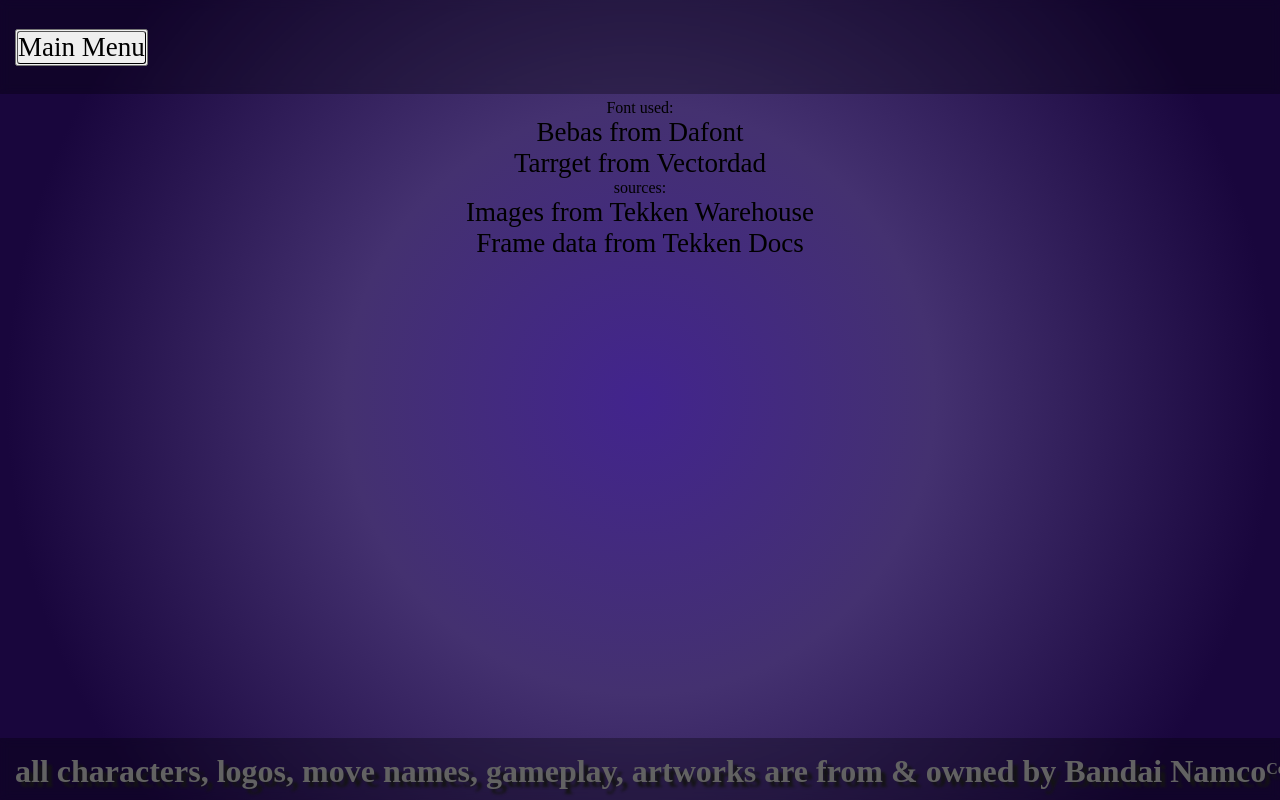
After one commit to TeeGOD/TagFrame, a Django app: page /credit/ in a window 1280 px wide. The commit adds this page. Run offline with Django 5.2, Linux system fonts and the light colour scheme.

Commit message:
clean up of files, added credit page

```diff
--- a/main/static/style/style.css
+++ b/main/static/style/style.css
@@ -21,6 +21,21 @@ header{
     align-items:center;
     justify-content: space-between;
     height: 5vw;
+    padding: 15px;
+    background-color: rgba(0, 0, 0, 0.3);
+    backdrop-filter: blur(5px);
+}
+
+footer{
+    display: flex;
+    position:fixed;
+    bottom: 0;
+    width: 100%;
+    flex-wrap: wrap;
+    flex-direction: column;
+    align-items:center;
+    justify-content: space-around;
+    height: 2.5vw;
     padding: 15px;
     background-color: rgba(0, 0, 0, 0.3);
     backdrop-filter: blur(5px);
@@ -85,6 +100,27 @@ a{
     font-size: 27px;
 }
 
+.a_credit{
+border: none;
+border-radius: 0;
+color: buttontext;
+background-color: transparent;
+text-decoration: none;
+}
+
+.a_credit:hover{
+    font-size: 30px;
+    color: #c0c0c0;
+}
+
+#div_credit{
+    display: flex;
+    flex-direction: column;
+    padding: 5px;
+    align-items: center;
+    text-align: center;
+}
+
 /*this is for Character Move List directly*/
 
 @font-face {
@@ -95,14 +131,14 @@ a{
     src: url(../tarrgetchrome.ttf)
 }
 
-/* h1{
+h1, h2, h3, h4{
     font-family: bebas;
     display: flex;
     width: fit-content;
     height: fit-content;
-    color: white;
-    text-shadow: 1px 1px 2px #141414;
-} */
+    color: #626262;
+    text-shadow: 5px 5px 3px #141414;
+}
 
 #char_cr{
     display: flex;
--- /dev/null
+++ b/main/templates/credit.html
@@ -0,0 +1,44 @@
+<!DOCTYPE html>
+{% load static %}
+<html lang="en">
+    <link rel="preload" rel="stylesheet" href="{% static '\style\style.css' %}">
+    <link rel="shortcut icon" type="image/png" href="{% static 'favicon.svg' %}">
+<head>
+    <meta charset="UTF-8">
+    <meta name="viewport" content="width=device-width, initial-scale=1.0">
+    <title>TagFrame</title>
+</head>
+<html>
+    <link rel="stylesheet" href="{% static '\style\style.css' %}">
+    <link rel="shortcut icon" type="image/png" href="{% static 'favicon.svg' %}" >
+<head>
+    <title>Credit page</title>
+</head>
+<header>
+    <button class="character_btn"><a href={%url 'home' %}> Main Menu</a></div>
+</header>
+<body>
+   <div id="div_credit">
+       <div>
+           <p>
+               Font used:<br>
+               <a class="a_credit" href="https://www.dafont.com/fr/bebas.font">Bebas from Dafont</a><br>
+               <a class="a_credit" href="https://vectordad.com/fonts/tekken/">Tarrget from Vectordad</a><br>
+            </p>
+        </div>
+
+        <div>
+            <p>
+                sources: <br>
+                <a class="a_credit" href="https://tekkenwarehouse.com/tekkentag2/">Images from Tekken Warehouse</a><br>
+                <a class="a_credit" href="https://tekkendocs.com/tag2/">Frame data from Tekken Docs</a><br>
+            </p>
+        </div>
+    </div>
+
+<footer>
+    <h1> all characters, logos, move names, gameplay, artworks are from & owned by Bandai Namco</h1>
+    <h4>Copyright © Bandai Namco Holdings Inc. All rights reserved.</h4>
+</footer>
+</body>
+</html>
--- a/main/urls.py
+++ b/main/urls.py
@@ -5,4 +5,5 @@ from . import views
 urlpatterns = [
     path('', views.home, name='home'),
     path('character/', views.character, name='character'),
+    path('credit/', views.credit, name='credit'),
 ]
--- a/main/views.py
+++ b/main/views.py
@@ -101,4 +101,8 @@ def character(request):
             "move_name": move.move_name
         })
 
-    return render(request, "character.html", {"moves_list": moves_list, "character_list": character_list, "character_name": character.replace("_", " "),})
+    return render(request, "character.html", {"moves_list": moves_list, "character_list": character_list, "character_name": character.replace("_", " "), "character_raw": character,})
+
+
+def credit(request):
+    return render(request, "credit.html")
```
Also changed, not shown: main/templates/character.html (+8 -6 lines), main/templates/home.html (+8 -10 lines), main/static/favicon.ico (deleted), main/static/images/ig_render/cr/cr_ancient_ogre.png (renamed from main/static/images/ig_render/cr/cr_ancientogre.png), main/static/images/ig_render/cr/cr_devil_jin.png (renamed from main/static/images/ig_render/cr/cr_deviljin.png), main/static/images/ig_render/cr/cr_dr_b.png (renamed from main/static/images/ig_render/cr/cr_drbosconovitch.png), main/static/images/ig_render/cr/cr_forest_law.png (renamed from main/static/images/ig_render/cr/cr_forestlaw.png), main/static/images/ig_render/cr/cr_marshall_law.png (renamed from main/static/images/ig_render/cr/cr_law.png), main/static/images/ig_render/cr/cr_nina_williams.png (renamed from main/static/images/ig_render/cr/cr_nina.png), main/static/images/ig_render/cr/cr_p_jack.png (renamed from main/static/images/ig_render/cr/cr_pjack.png), main/static/images/ig_render/cr/cr_slim_bob.png (renamed from main/static/images/ig_render/cr/cr_slimbob.png), main/static/images/main_logo.png (renamed from main/static/images/favicon.png), 1 other file.
